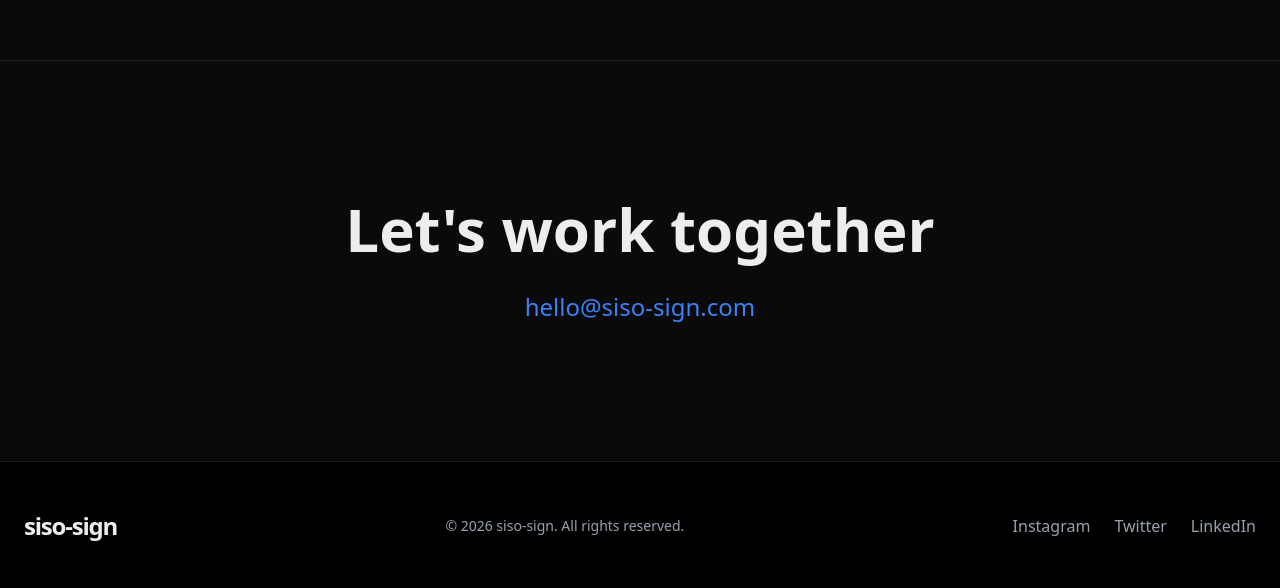
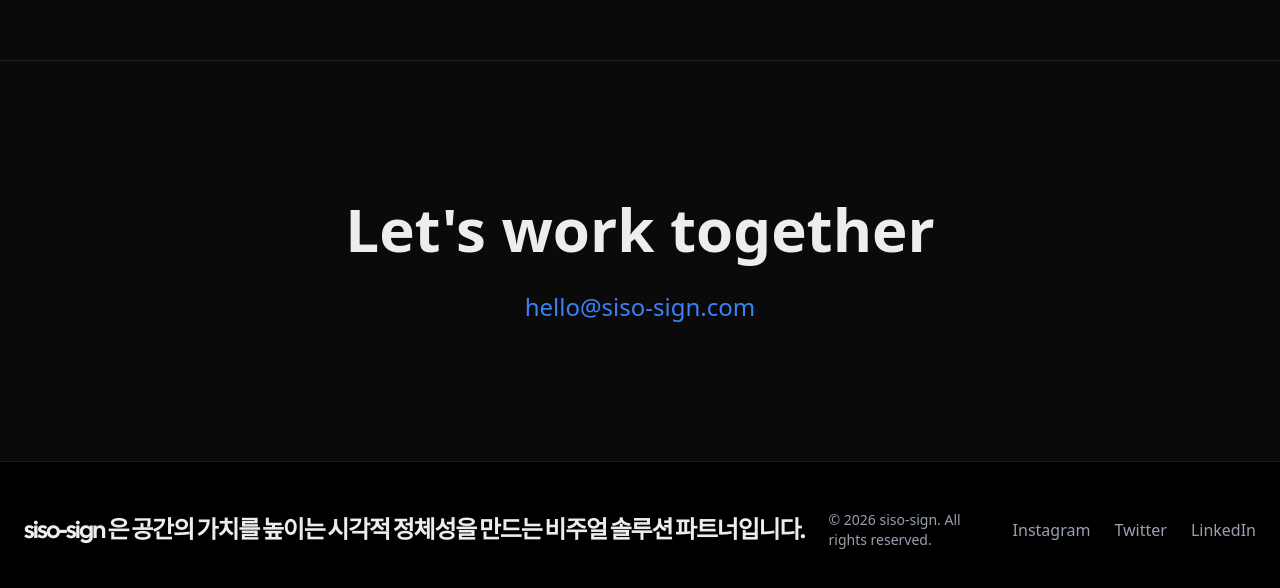
Before and after one commit to json-choi/siso-sign, a Next.js app: page / in a window 1280 px wide. Shown: the part 3520-4108 px from the top of the page. Built offline with nearby package versions, Linux system fonts and the light colour scheme.

Commit message:
Footer: apply Cal Sans and match About text

```diff
--- a/src/components/layout/Footer.tsx
+++ b/src/components/layout/Footer.tsx
@@ -2,7 +2,9 @@ export default function Footer() {
   return (
     <footer className="bg-black py-12 border-t border-white/10">
       <div className="container mx-auto px-6 flex flex-col md:flex-row justify-between items-center gap-6">
-        <div className="text-2xl font-bold tracking-tighter">siso-sign</div>
+        <div className="text-2xl font-bold tracking-tighter" style={{ fontFamily: 'var(--font-cal-sans)' }}>
+          <span className="whitespace-nowrap">siso-sign&nbsp;은 공간의 가치를 높이는 시각적 정체성을 만드는 비주얼 솔루션 파트너입니다.</span>
+        </div>
         <div className="text-sm text-gray-400">
           © {new Date().getFullYear()} siso-sign. All rights reserved.
         </div>
```
